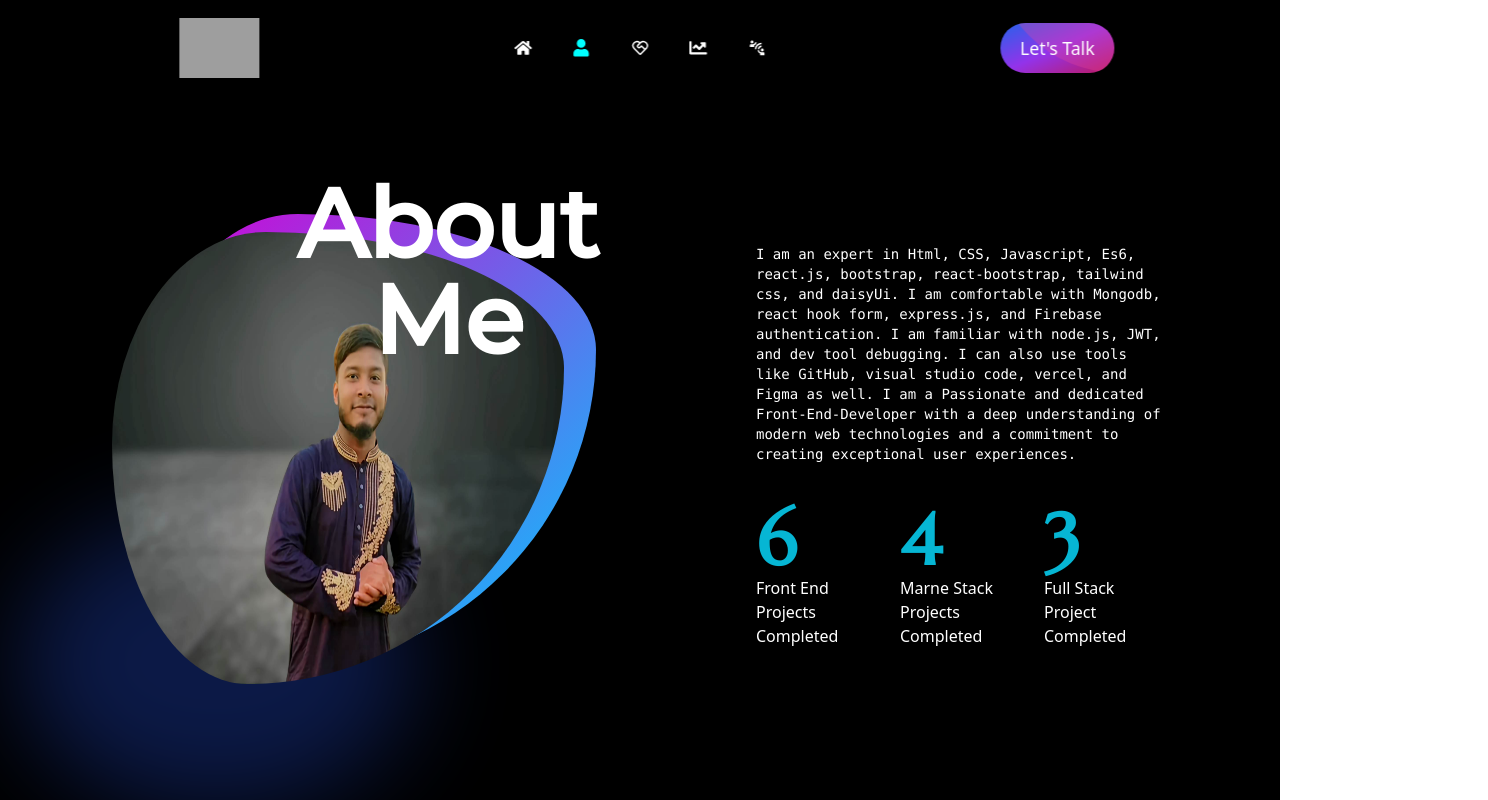
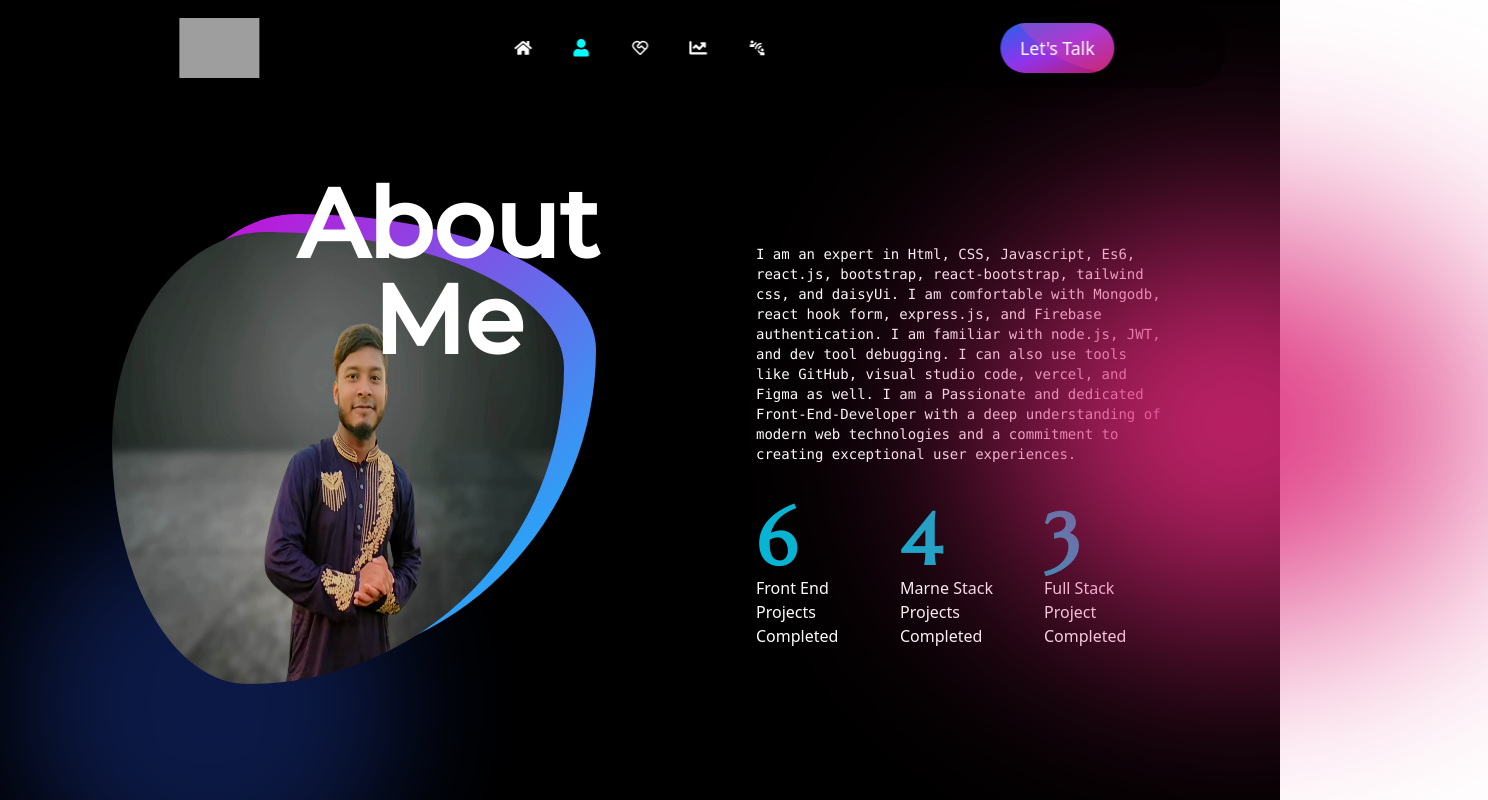
Before and after one commit to Shakil57375/shakil-s_portfolio, a React (Vite) app: page / in a window 1280 px wide. Shown: the top 800 px of the page, 1488 px wide, since content can reach past the window. Built offline with nearby package versions, Linux system fonts and the light colour scheme; grey boxes are pictures that could not be loaded; a web font is replaced by a local one.

Commit message:
font changed

```diff
--- a/src/Components/AboutMe.jsx
+++ b/src/Components/AboutMe.jsx
@@ -22,13 +22,15 @@ const AboutMe = () => {
       ></SectionTitle>
       <div className="flex z-40 lg:flex-row flex-col items-start justify-between paddingY paddingX h-[650px] w-full gap-48 relative">
         <div className=" z-30">
-          <GradientBackground className={`absolute top-80 left-4 bg-blue-800`} />
+          <GradientBackground
+            className={`absolute top-80 left-4 bg-blue-800 blur-3xl w-96 h-80 opacity-40`}
+          />
           <div className="relative z-30">
             <img className="about__image" src={aboutImage} alt="About Shakil" />
           </div>
           <div className="relative -top-[470px] -right-8 z-10  about_bg_shape"></div>
         </div>
-        <div className=" lg:p-0 text-white">
+        <div className=" lg:p-0 text-white relative">
           <div>
             <p className="text-sm font-mono mt-3">
               I am an expert in Html, CSS, Javascript, Es6, react.js, bootstrap,
@@ -42,6 +44,10 @@ const AboutMe = () => {
             </p>
           </div>
           <div>
+            <GradientBackground
+              className={"absolute top-0 -right-80 bg-pink-600 blur-[120px] w-[500px]"}
+            />
+
             <ScrollTrigger
               onEnter={() => setCounterOn(true)}
               onExit={() => setCounterOn(false)}
--- a/src/Components/Banner.jsx
+++ b/src/Components/Banner.jsx
@@ -12,9 +12,15 @@ import Social from "./Social";
 const Banner = () => {
   return (
     <div className="header flex items-center justify-between !z-10">
-      <GradientBackground className={`absolute top-10 -right-60 bg-blue-800`} />
-      <GradientBackground className={`absolute top-56 -right-48 bg-pink-800`} />
-      <GradientBackground className={`absolute top-[400px] -right-48 bg-pink-300`} />
+      <GradientBackground
+        className={`absolute top-10 -right-60 bg-blue-800 blur-3xl w-96 h-80 opacity-40`}
+      />
+      <GradientBackground
+        className={`absolute top-56 -right-48 bg-pink-800 blur-3xl w-96 h-80 opacity-40`}
+      />
+      <GradientBackground
+        className={`absolute top-[400px] -right-48 bg-pink-300 blur-3xl w-96 h-80 opacity-40`}
+      />
       <div className="flex flex-col gap-2 text-white absolute top-1/3">
         <MdOutlineHorizontalRule className="skew-y-[45deg] text-5xl text-pink-300" />
         <MdOutlineHorizontalRule className="skew-y-[45deg] text-5xl text-pink-300" />
--- a/src/Components/GradientBackground.css
+++ b/src/Components/GradientBackground.css
@@ -1,15 +1,4 @@
 .glow-bg-2 {
-  height: 300px;
-  width: 400px;
-  filter: blur(50px);
-  opacity: 0.4;
-  transition: filter 0.25s ease-in-out, opacity 0.25s ease-in-out;
   transform-origin: center center;
-  /* background-image: linear-gradient(
-      to right top,
-      #6c22bd,
-      #8b25bb,
-      #a52bb9,
-    ); */
   border-radius: 50%;
 }
--- a/src/Components/GradientBackground.jsx
+++ b/src/Components/GradientBackground.jsx
@@ -2,7 +2,7 @@
 import "./GradientBackground.css";
 const GradientBackground = ({className}) => {
   return (
-    <div className={`glow-bg-2 rounded-br-full w-96 h-96 hidden lg:block ${className}`}></div>
+    <div className={`glow-bg-2 rounded-br-full w-96 h-96 hidden lg:block  ${className}`}></div>
   );
 };
 
```
